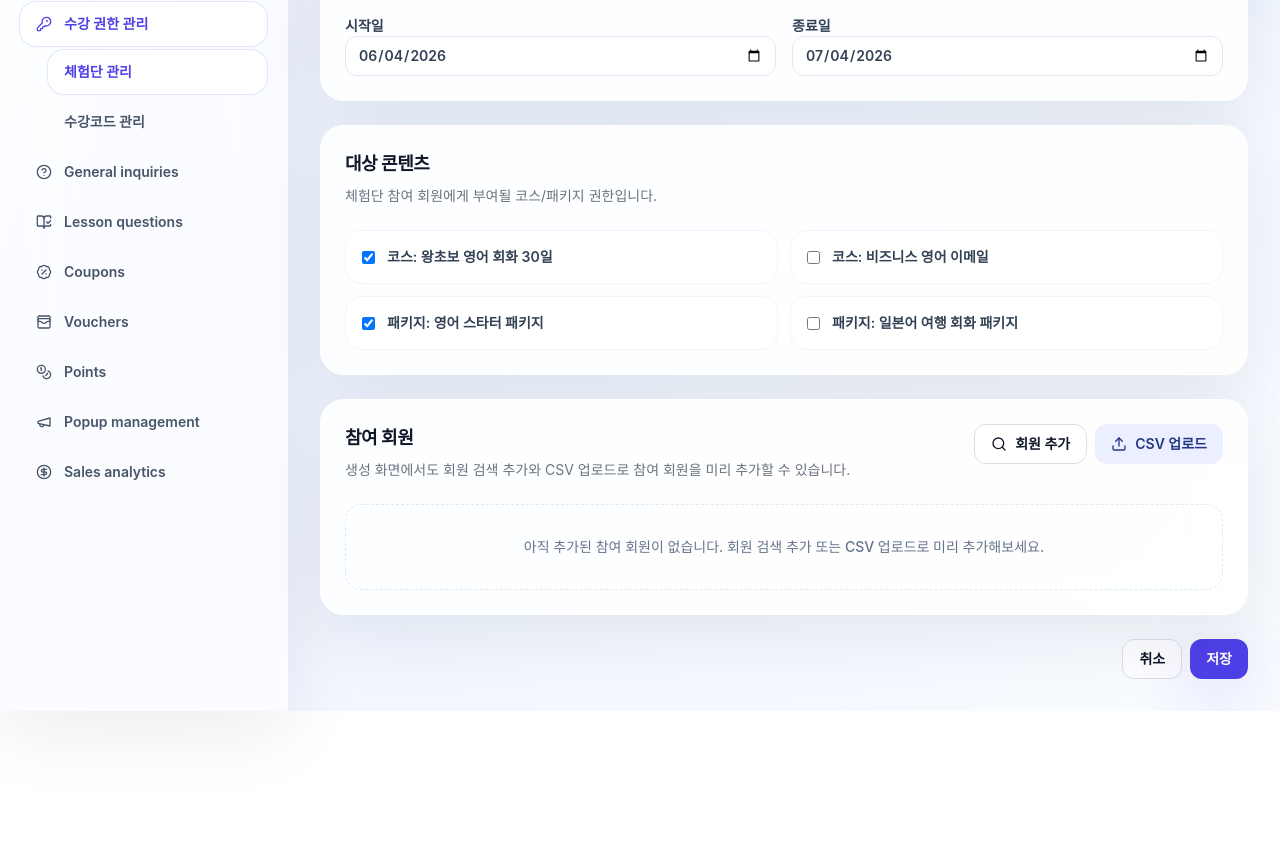
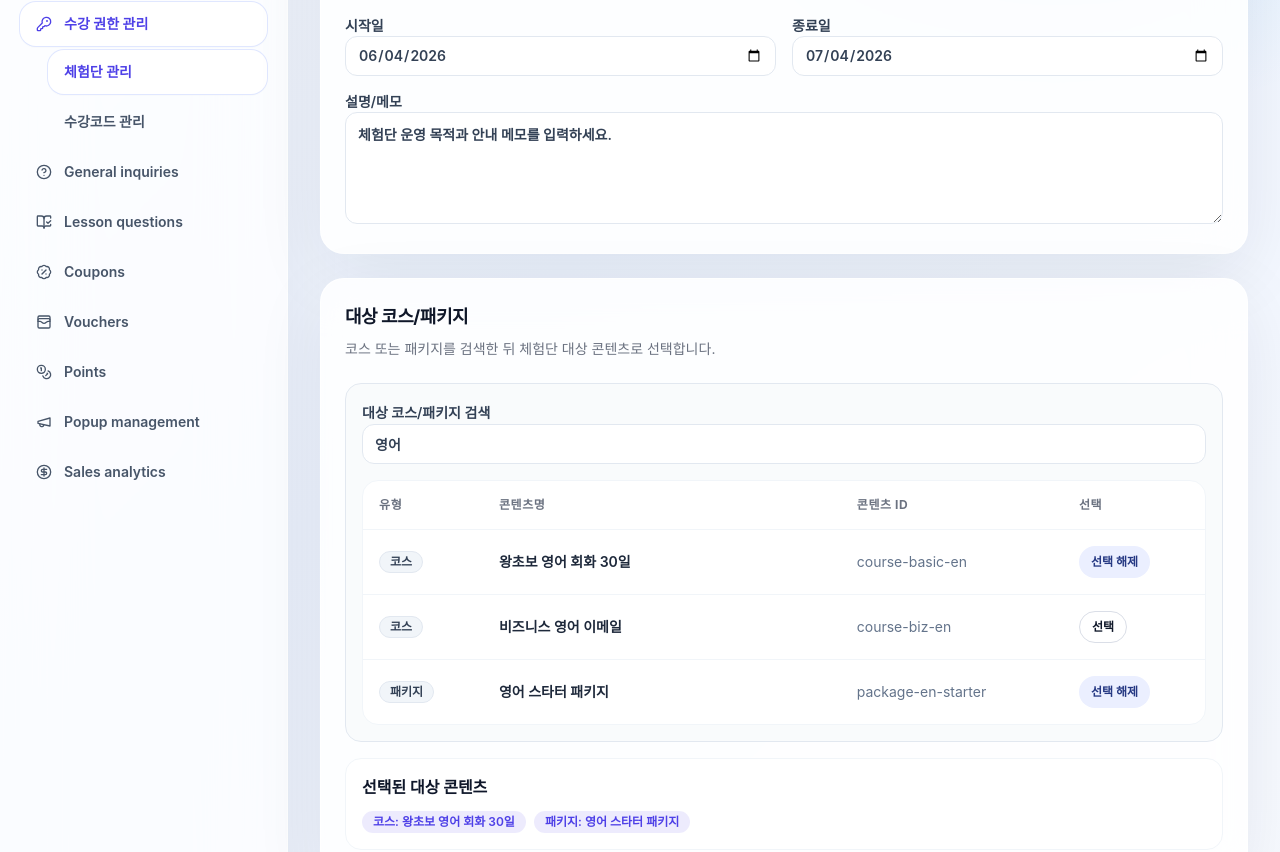
Before and after one commit to koo-2dub/studymini-admin-frontend, a Next.js app: page /access/trials/create in a window 1280 px wide. Shown: the part 528-1380 px from the top of the page. Before the commit the page ends 1239 px from the top, so only its background shows below. Built offline with nearby package versions, Linux system fonts and the light colour scheme.

Commit message:
Refine trial member UX review feedback

```diff
--- a/app/access/trials/create/page.tsx
+++ b/app/access/trials/create/page.tsx
@@ -3,12 +3,9 @@ import Link from "next/link";
 import { PageHeader } from "@/components/dashboard/page-header";
 import { Button } from "@/components/ui/button";
 import { Card, CardContent, CardDescription, CardHeader, CardTitle } from "@/components/ui/card";
-import { trialContents } from "../data";
-import { TrialMemberManager } from "../trial-member-ux";
+import { TrialCreateParticipationSection } from "../trial-member-ux";
 
 export default function CreateTrialPage() {
-  const defaultContents = [trialContents[0], trialContents[2]];
-
   return (
     <>
       <PageHeader
@@ -20,16 +17,12 @@ export default function CreateTrialPage() {
         <Card>
           <CardHeader>
             <CardTitle>기본 정보</CardTitle>
-            <CardDescription>mock 상태로 체험단 생성 정보를 입력하는 화면입니다.</CardDescription>
+            <CardDescription>체험단명, 기간, 설명/메모를 입력합니다.</CardDescription>
           </CardHeader>
           <CardContent className="grid gap-4 md:grid-cols-2">
-            <label className="space-y-1 text-sm font-semibold text-slate-700">
+            <label className="space-y-1 text-sm font-semibold text-slate-700 md:col-span-2">
               체험단명
               <input className="h-10 w-full rounded-xl border border-slate-200 bg-white px-3 text-sm outline-none focus:border-primary" defaultValue="신규 체험단" />
-            </label>
-            <label className="space-y-1 text-sm font-semibold text-slate-700">
-              담당 부서
-              <input className="h-10 w-full rounded-xl border border-slate-200 bg-white px-3 text-sm outline-none focus:border-primary" defaultValue="Growth Team" />
             </label>
             <label className="space-y-1 text-sm font-semibold text-slate-700">
               시작일
@@ -39,30 +32,17 @@ export default function CreateTrialPage() {
               종료일
               <input type="date" className="h-10 w-full rounded-xl border border-slate-200 bg-white px-3 text-sm outline-none focus:border-primary" defaultValue="2026-07-04" />
             </label>
+            <label className="space-y-1 text-sm font-semibold text-slate-700 md:col-span-2">
+              설명/메모
+              <textarea
+                className="min-h-28 w-full rounded-xl border border-slate-200 bg-white px-3 py-3 text-sm outline-none focus:border-primary"
+                defaultValue="체험단 운영 목적과 안내 메모를 입력하세요."
+              />
+            </label>
           </CardContent>
         </Card>
 
-        <Card>
-          <CardHeader>
-            <CardTitle>대상 콘텐츠</CardTitle>
-            <CardDescription>체험단 참여 회원에게 부여될 코스/패키지 권한입니다.</CardDescription>
-          </CardHeader>
-          <CardContent className="grid gap-3 md:grid-cols-2">
-            {trialContents.map((content) => (
-              <label key={content.id} className="flex items-center gap-3 rounded-2xl border border-slate-100 bg-white p-4 text-sm font-semibold text-slate-700">
-                <input type="checkbox" defaultChecked={defaultContents.some((selected) => selected.id === content.id)} />
-                <span>{content.type}: {content.title}</span>
-              </label>
-            ))}
-          </CardContent>
-        </Card>
-
-        <TrialMemberManager
-          title="참여 회원"
-          description="생성 화면에서도 회원 검색 추가와 CSV 업로드로 참여 회원을 미리 추가할 수 있습니다."
-          grantedContent={defaultContents}
-          mode="preview"
-        />
+        <TrialCreateParticipationSection />
 
         <div className="flex justify-end gap-2">
           <Button asChild variant="outline"><Link href="/access/trials">취소</Link></Button>
--- a/app/access/trials/trial-member-ux.tsx
+++ b/app/access/trials/trial-member-ux.tsx
@@ -1,5 +1,6 @@
 "use client";
 
+import Link from "next/link";
 import { useMemo, useState } from "react";
 import { Check, Search, Upload, X } from "lucide-react";
 
@@ -7,7 +8,7 @@ import { Badge } from "@/components/ui/badge";
 import { Button } from "@/components/ui/button";
 import { Card, CardContent, CardDescription, CardHeader, CardTitle } from "@/components/ui/card";
 import { Table, TableBody, TableCell, TableHead, TableHeader, TableRow } from "@/components/ui/table";
-import { buildTrialMember, csvPreviewRows, mockMembers, type CsvPreviewMember, type SearchableMember, type TrialContent, type TrialMember } from "./data";
+import { buildTrialMember, csvPreviewRows, mockMembers, trialContents, type CsvPreviewMember, type SearchableMember, type TrialContent, type TrialMember } from "./data";
 
 type MemberManagerProps = {
   title?: string;
@@ -49,18 +50,6 @@ export function TrialMemberManager({
     setActivePanel(null);
   };
 
-  const removeMember = (memberId: string) => {
-    setMembers((current) => current.filter((member) => member.id !== memberId));
-  };
-
-  const extendPermission = (memberId: string) => {
-    setMembers((current) =>
-      current.map((member) =>
-        member.id === memberId ? { ...member, permissionStatus: "권한 활성", endDate: "2026-07-31" } : member,
-      ),
-    );
-  };
-
   return (
     <Card>
       <CardHeader className="gap-4 lg:flex-row lg:items-start lg:justify-between lg:space-y-0">
@@ -80,9 +69,119 @@ export function TrialMemberManager({
       <CardContent className="space-y-5">
         {activePanel === "search" ? <MemberSearchPanel addedIds={addedIds} onAdd={(selected) => addMembers(selected, "검색 추가")} onClose={() => setActivePanel(null)} /> : null}
         {activePanel === "csv" ? <CsvUploadPanel addedIds={addedIds} onAdd={(selected) => addMembers(selected, "CSV 업로드")} onClose={() => setActivePanel(null)} /> : null}
-        <MemberTable members={members} mode={mode} onExtend={extendPermission} onRemove={removeMember} />
+        <MemberTable members={members} mode={mode} />
       </CardContent>
     </Card>
+  );
+}
+
+export function TrialCreateParticipationSection() {
+  const [searchQuery, setSearchQuery] = useState("영어");
+  const [selectedContents, setSelectedContents] = useState<TrialContent[]>([trialContents[0], trialContents[2]]);
+
+  const filteredContents = trialContents.filter((content) => {
+    const normalizedQuery = searchQuery.trim().toLowerCase();
+
+    if (!normalizedQuery) {
+      return true;
+    }
+
+    return `${content.type} ${content.title} ${content.id}`.toLowerCase().includes(normalizedQuery);
+  });
+
+  const toggleContent = (content: TrialContent) => {
+    setSelectedContents((current) => {
+      const alreadySelected = current.some((item) => item.id === content.id);
+
+      if (alreadySelected) {
+        return current.filter((item) => item.id !== content.id);
+      }
+
+      return [...current, content];
+    });
+  };
+
+  return (
+    <>
+      <Card>
+        <CardHeader>
+          <CardTitle>대상 코스/패키지</CardTitle>
+          <CardDescription>코스 또는 패키지를 검색한 뒤 체험단 대상 콘텐츠로 선택합니다.</CardDescription>
+        </CardHeader>
+        <CardContent className="space-y-4">
+          <div className="rounded-2xl border border-slate-200 bg-slate-50/80 p-4">
+            <label className="space-y-1 text-sm font-semibold text-slate-700">
+              대상 코스/패키지 검색
+              <input
+                className="h-10 w-full rounded-xl border border-slate-200 bg-white px-3 text-sm outline-none focus:border-primary"
+                placeholder="코스명 또는 패키지명을 입력하세요"
+                value={searchQuery}
+                onChange={(event) => setSearchQuery(event.target.value)}
+              />
+            </label>
+            <div className="mt-4 overflow-x-auto rounded-2xl border border-slate-100 bg-white">
+              <Table className="min-w-[720px]">
+                <TableHeader>
+                  <TableRow>
+                    <TableHead className="whitespace-nowrap">유형</TableHead>
+                    <TableHead className="whitespace-nowrap">콘텐츠명</TableHead>
+                    <TableHead className="whitespace-nowrap">콘텐츠 ID</TableHead>
+                    <TableHead className="whitespace-nowrap">선택</TableHead>
+                  </TableRow>
+                </TableHeader>
+                <TableBody>
+                  {filteredContents.map((content) => {
+                    const isSelected = selectedContents.some((item) => item.id === content.id);
+
+                    return (
+                      <TableRow key={content.id}>
+                        <TableCell className="whitespace-nowrap"><Badge variant="slate">{content.type}</Badge></TableCell>
+                        <TableCell className="min-w-[260px] font-semibold text-slate-800">{content.title}</TableCell>
+                        <TableCell className="whitespace-nowrap text-slate-500">{content.id}</TableCell>
+                        <TableCell className="whitespace-nowrap">
+                          <Button type="button" size="sm" variant={isSelected ? "secondary" : "outline"} onClick={() => toggleContent(content)}>
+                            {isSelected ? "선택 해제" : "선택"}
+                          </Button>
+                        </TableCell>
+                      </TableRow>
+                    );
+                  })}
+                  {filteredContents.length === 0 ? (
+                    <TableRow>
+                      <TableCell colSpan={4} className="py-8 text-center text-sm font-medium text-slate-500">
+                        검색 결과가 없습니다. 다른 코스명 또는 패키지명을 입력해주세요.
+                      </TableCell>
+                    </TableRow>
+                  ) : null}
+                </TableBody>
+              </Table>
+            </div>
+          </div>
+
+          <div className="rounded-2xl border border-slate-100 bg-white p-4">
+            <h4 className="font-bold text-slate-900">선택된 대상 콘텐츠</h4>
+            {selectedContents.length > 0 ? (
+              <div className="mt-3 flex flex-wrap gap-2">
+                {selectedContents.map((content) => (
+                  <Badge key={content.id} variant="default" className="whitespace-nowrap">
+                    {content.type}: {content.title}
+                  </Badge>
+                ))}
+              </div>
+            ) : (
+              <p className="mt-3 text-sm font-medium text-slate-500">아직 선택된 대상 콘텐츠가 없습니다.</p>
+            )}
+          </div>
+        </CardContent>
+      </Card>
+
+      <TrialMemberManager
+        title="참여 회원"
+        description="생성 화면에서도 회원 검색 추가와 CSV 업로드로 참여 회원을 미리 추가할 수 있습니다."
+        grantedContent={selectedContents}
+        mode="preview"
+      />
+    </>
   );
 }
 
@@ -254,13 +353,9 @@ function CsvUploadPanel({
 function MemberTable({
   members,
   mode,
-  onExtend,
-  onRemove,
 }: {
   members: TrialMember[];
   mode: "preview" | "detail";
-  onExtend: (memberId: string) => void;
-  onRemove: (memberId: string) => void;
 }) {
   if (members.length === 0) {
     return (
@@ -272,19 +367,16 @@ function MemberTable({
 
   return (
     <div className="overflow-x-auto rounded-2xl border border-slate-100">
-      <Table className="min-w-[1320px]">
+      <Table className="min-w-[980px]">
         <TableHeader>
           <TableRow>
             <TableHead className="whitespace-nowrap">이름</TableHead>
             <TableHead className="whitespace-nowrap">이메일</TableHead>
-            <TableHead className="whitespace-nowrap">전화번호</TableHead>
             <TableHead className="whitespace-nowrap">User ID</TableHead>
-            <TableHead className="whitespace-nowrap">권한 상태</TableHead>
+            <TableHead className="whitespace-nowrap">현재 부여된 콘텐츠</TableHead>
             <TableHead className="whitespace-nowrap">시작일</TableHead>
             <TableHead className="whitespace-nowrap">종료일</TableHead>
-            <TableHead className="whitespace-nowrap">현재 부여된 콘텐츠(코스/패키지)</TableHead>
             <TableHead className="whitespace-nowrap">추가 방식</TableHead>
-            <TableHead className="whitespace-nowrap">액션</TableHead>
           </TableRow>
         </TableHeader>
         <TableBody>
@@ -292,24 +384,24 @@ function MemberTable({
             <TableRow key={member.id}>
               <TableCell className="whitespace-nowrap font-semibold">{member.name}</TableCell>
               <TableCell className="whitespace-nowrap">{member.email}</TableCell>
-              <TableCell className="whitespace-nowrap">{member.phone}</TableCell>
-              <TableCell className="whitespace-nowrap">{member.userId}</TableCell>
-              <TableCell><Badge variant={statusVariant(member.permissionStatus)}>{member.permissionStatus}</Badge></TableCell>
+              <TableCell className="whitespace-nowrap">
+                <Link href={`/members/${member.userId}`} className="font-semibold text-primary underline-offset-4 hover:underline">
+                  {member.userId}
+                </Link>
+              </TableCell>
+              <TableCell className="min-w-[260px] text-sm text-slate-600">{contentText(member.grantedContent)}</TableCell>
               <TableCell className="whitespace-nowrap">{member.startDate}</TableCell>
               <TableCell className="whitespace-nowrap">{member.endDate}</TableCell>
-              <TableCell className="min-w-[260px] text-sm text-slate-600">{contentText(member.grantedContent)}</TableCell>
-              <TableCell><Badge variant="slate">{member.addMethod}</Badge></TableCell>
-              <TableCell>
-                <div className="flex min-w-[220px] flex-wrap gap-2">
-                  <Button type="button" size="sm" variant="outline">유저 상세 보기</Button>
-                  <Button type="button" size="sm" variant="secondary" onClick={() => onExtend(member.id)}>권한 연장</Button>
-                  <Button type="button" size="sm" variant="ghost" onClick={() => onRemove(member.id)}>{mode === "preview" ? "제외" : "제거"}</Button>
-                </div>
-              </TableCell>
+              <TableCell className="whitespace-nowrap"><Badge variant="slate">{member.addMethod}</Badge></TableCell>
             </TableRow>
           ))}
         </TableBody>
       </Table>
+      {mode === "preview" ? (
+        <p className="border-t border-slate-100 px-4 py-3 text-xs font-medium text-slate-500">
+          저장 전 preview 목록입니다. User ID 링크는 mock 유저 상세 경로로 이동합니다.
+        </p>
+      ) : null}
     </div>
   );
 }
```
Also changed, not shown: app/access/trials/page.tsx (+28 -18 lines).
